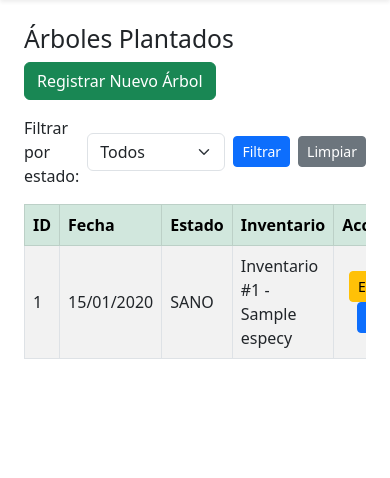
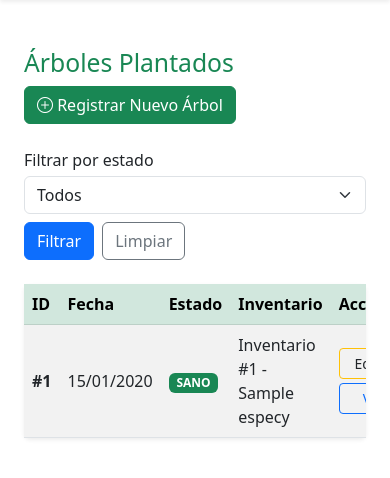
Before and after one commit to andrealuvjk/Proyecto-ReforestaSV, a Django app: page /mantenimientos/arboles/ in a window 390 px wide. Shown: the part 58-536 px from the top of the page. Run offline with Django 5.2, Linux system fonts and the light colour scheme; tables that the repository leaves empty hold one stand-in row (values such as "Sample post").

Commit message:
corrigiendo responsive en arbolesplantados

```diff
--- a/inventarios/templates/inventarios/inventario_list.html
+++ b/inventarios/templates/inventarios/inventario_list.html
@@ -154,7 +154,8 @@
                         <h6 class="text-success fw-bold border-bottom pb-1 mt-3">Métricas del Lote</h6>
                         <p class="mb-1"><strong>Cantidad Total:</strong> {{ item.cantidad }}</p>
                         <p class="mb-1"><strong>Árboles Sanos:</strong> <span class="badge bg-success">{{ item.arboles_sanos }}</span></p>
-                        <p class="mb-1"><strong>Árboles Deteriorados:</strong> <span class="badge bg-danger">{{ item.arboles_deteriorados }}</span></p>
+                        <p class="mb-1"><strong>Árboles Deteriorados:</strong> <span class="badge bg-warning">{{ item.arboles_deteriorados }}</span></p>
+                        <p class="mb-1"><strong>Árboles Perdidos:</strong> <span class="badge bg-danger">{{ item.arboles_perdidos }}</span></p>
 
                         <!-- Botón para redirigir a los mantenimientos de este lote -->
                         <div class="mt-3">
--- a/mantenimientos/templates/arboles-plantados/arboles_lista.html
+++ b/mantenimientos/templates/arboles-plantados/arboles_lista.html
@@ -1,168 +1,117 @@
 {% extends 'base.html' %}
 
 {% block content %}
+<div class="container py-4 mb-4">
 
-<div class="container mt-4 mb-4">
-
-    <div class="d-flex justify-content-between align-items-center flex-wrap gap-2 mb-3">
-        <h2 class="mb-0">Árboles Plantados</h2>
-
-        <a href="{% url 'mantenimientos:arbol_crear' %}"
-           class="btn btn-success">
-            Registrar Nuevo Árbol
+    <!-- Cabecera adaptativa -->
+    <div class="d-flex flex-column flex-sm-row justify-content-between align-items-start align-items-sm-center mb-4 gap-2">
+        <h2 class="text-success m-0">Árboles Plantados</h2>
+        <a href="{% url 'mantenimientos:arbol_crear' %}" class="btn btn-success">
+           <i class="bi bi-plus-circle"></i> Registrar Nuevo Árbol
         </a>
     </div>
-    <form method="GET" class="mb-3 d-flex align-items-center gap-2">
-        <label for="estado" class="form-label mb-0">Filtrar por estado:</label>
 
-        <select name="estado" id="estado" class="form-select" style="max-width: 220px;">
+    <!-- Formulario de filtro responsivo -->
+    <form method="GET" class="row g-2 align-items-end mb-4">
+        <div class="col-12 col-sm-auto">
+            <label for="estado" class="form-label mb-1">Filtrar por estado</label>
+            <select name="estado" id="estado" class="form-select">
                 <option value="">Todos</option>
                 <option value="SANO" {% if estado_seleccionado == 'SANO' %}selected{% endif %}>SANO</option>
                 <option value="DETERIORADO" {% if estado_seleccionado == 'DETERIORADO' %}selected{% endif %}>DETERIORADO</option>
                 <option value="PERDIDO" {% if estado_seleccionado == 'PERDIDO' %}selected{% endif %}>PERDIDO</option>
             </select>
+        </div>
+        <div class="col-12 col-sm-auto d-flex gap-2">
+            <button type="submit" class="btn btn-primary">Filtrar</button>
+            <a href="{% url 'mantenimientos:arboles_lista' %}" class="btn btn-outline-secondary">Limpiar</a>
+        </div>
+    </form>
 
-        <button type="submit" class="btn btn-primary btn-sm">Filtrar</button>
-        <a href="{% url 'mantenimientos:arboles_lista' %}" class="btn btn-secondary btn-sm">Limpiar</a>
-    </form>
+    <!-- Tabla dentro de tarjeta con sombra -->
+    {% if arboles %}
+    <div class="card shadow-sm border-0">
         <div class="table-responsive">
-        <table class="table table-bordered table-striped table-hover align-middle">
+            <table class="table table-striped table-hover align-middle mb-0">
                 <thead class="table-success">
                     <tr>
-                    <th>ID</th>
-                    <th>Fecha</th>
-                    <th>Estado</th>
-                    <th>Inventario</th>
-                    <th class="text-center">Acciones</th>
+                        <th scope="col">ID</th>
+                        <th scope="col">Fecha</th>
+                        <th scope="col">Estado</th>
+                        <th scope="col">Inventario</th>
+                        <th scope="col" class="text-center">Acciones</th>
                     </tr>
                 </thead>
-
                 <tbody>
                     {% for arbol in arboles %}
                     <tr>
-                    <td>{{ arbol.id }}</td>
+                        <td class="fw-bold">#{{ arbol.id }}</td>
                         <td>{{ arbol.fecha|date:"d/m/Y"|default:"-" }}</td>
-                    <td>{{ arbol.estado|default:"-" }}</td>
+                        <td>
+                            <span class="badge {% if arbol.estado == 'SANO' %}bg-success{% elif arbol.estado == 'DETERIORADO' %}bg-warning text-dark{% else %}bg-secondary{% endif %}">
+                                {{ arbol.estado|default:"-" }}
+                            </span>
+                        </td>
                         <td>{{ arbol.inventario }}</td>
-                 <td class="text-center">
-    <a href="{% url 'mantenimientos:arbol_editar' arbol.id %}"
-       class="btn btn-warning btn-sm">
+                        <td>
+                            <div class="d-flex flex-column flex-xxl-row justify-content-center gap-1">
+                                <a href="{% url 'mantenimientos:arbol_editar' arbol.id %}" class="btn btn-sm btn-outline-warning text-dark text-xxl-white">
                                     Editar
                                 </a>
-
-    <button type="button"
-            class="btn btn-primary btn-sm"
-            data-bs-toggle="modal"
-            data-bs-target="#modalArbol{{ arbol.id }}">
+                                <button type="button" class="btn btn-sm btn-outline-primary" data-bs-toggle="modal" data-bs-target="#modalArbol{{ arbol.id }}">
                                     Ver
                                 </button>
-</td>
-                    </td>
-                </tr>
-                </tr>
-
-                <!-- Modal para ver los datos del árbol -->
-                <div class="modal fade" id="modalArbol{{ arbol.id }}" tabindex="-1" aria-hidden="true">
-                    <div class="modal-dialog modal-lg modal-dialog-scrollable">
-                        <div class="modal-content">
-
-                            <div class="modal-header">
-                                <h5 class="modal-title">
-                                    Detalles del Árbol #{{ arbol.id }}
-                                </h5>
-                                <button type="button" class="btn-close" data-bs-dismiss="modal" aria-label="Cerrar"></button>
                             </div>
-
-                            <div class="modal-body">
-
-                                <h6>Información del árbol</h6>
-
-                                <p><strong>ID:</strong> {{ arbol.id }}</p>
-                                <p><strong>Fecha:</strong> {{ arbol.fecha|date:"d/m/Y"|default:"-" }}</p>
-                                <p><strong>Estado:</strong> {{ arbol.estado|default:"-" }}</p>
-                                <p><strong>Inventario:</strong> {{ arbol.inventario }}</p>
-
-                                <hr>
-
-                                <h6>Historial de mantenimientos</h6>
-
-                                {% for mantenimiento in arbol.mantenimientos.all %}
-                                    <div class="border rounded p-3 mb-2">
-                                        <p><strong>Fecha:</strong>{{ mantenimiento.fecha|date:"d/m/Y h:i A" }}</p>
-                                        <p class="mb-0"><strong>Descripción:</strong> {{ mantenimiento.descripcion }}</p>
-                                    </div>
-                                {% empty %}
-                                    <p class="text-muted">Este árbol no tiene mantenimientos registrados.</p>
-                                {% endfor %}
-
-                            </div>
-
-                            <div class="modal-footer">
-                                <button type="button" class="btn btn-secondary" data-bs-dismiss="modal">
-                                    Cerrar
-                                </button>
-                            </div>
-
-                        </div>
-                    </div>
-                </div>
-
-                {% empty %}
-
-                <tr>
-                    <td colspan="5" class="text-center">
-                        No hay árboles registrados.
                         </td>
                     </tr>
                     {% endfor %}
                 </tbody>
             </table>
         </div>
+    </div>
+    {% else %}
+    <div class="alert alert-warning text-center shadow-sm p-4" role="alert">
+        No hay árboles registrados{% if estado_seleccionado %} con el estado seleccionado{% endif %}.
+    </div>
+    {% endif %}
+
+    <!-- Modales renderizados una sola vez de forma limpia -->
     {% for arbol in arboles %}
-
-    <!-- Modal para ver los datos del árbol -->
     <div class="modal fade" id="modalArbol{{ arbol.id }}" tabindex="-1" aria-hidden="true">
         <div class="modal-dialog modal-lg modal-dialog-scrollable">
             <div class="modal-content">
-
                 <div class="modal-header">
-                    <h5 class="modal-title">Detalles del Árbol #{{ arbol.id }}</h5>
+                    <h5 class="modal-title fw-bold">Detalles del Árbol #{{ arbol.id }}</h5>
                     <button type="button" class="btn-close" data-bs-dismiss="modal" aria-label="Cerrar"></button>
                 </div>
-
                 <div class="modal-body">
-                    <h6>Información del árbol</h6>
-
-                    <p><strong>ID:</strong> {{ arbol.id }}</p>
-                    <p><strong>Fecha:</strong> {{ arbol.fecha|date:"d/m/Y"|default:"-" }}</p>
-                    <p><strong>Estado:</strong> {{ arbol.estado|default:"-" }}</p>
-                    <p><strong>Inventario:</strong> {{ arbol.inventario }}</p>
+                    <h6 class="text-success fw-bold">Información del árbol</h6>
+                    <p class="mb-1"><strong>ID:</strong> {{ arbol.id }}</p>
+                    <p class="mb-1"><strong>Fecha:</strong> {{ arbol.fecha|date:"d/m/Y"|default:"-" }}</p>
+                    <p class="mb-1"><strong>Estado:</strong> {{ arbol.estado|default:"-" }}</p>
+                    <p class="mb-3"><strong>Inventario:</strong> {{ arbol.inventario }}</p>
 
                     <hr>
 
-                    <h6>Historial de mantenimientos</h6>
-
+                    <h6 class="text-success fw-bold">Historial de mantenimientos</h6>
                     {% for mantenimiento in arbol.mantenimientos.all %}
-                        <div class="border rounded p-3 mb-2">
-                            <p><strong>Fecha:</strong> {{ mantenimiento.fecha|date:"d/m/Y H:i" }}</p>
+                        <div class="border rounded p-3 mb-2 bg-light">
+                            <p class="mb-1"><strong>Fecha:</strong> {{ mantenimiento.fecha|date:"d/m/Y H:i" }}</p>
                             <p class="mb-0"><strong>Descripción:</strong> {{ mantenimiento.descripcion }}</p>
                         </div>
                     {% empty %}
                         <p class="text-muted">Este árbol no tiene mantenimientos registrados.</p>
                     {% endfor %}
                 </div>
-
                 <div class="modal-footer">
                     <button type="button" class="btn btn-secondary" data-bs-dismiss="modal">
                         Cerrar
                     </button>
                 </div>
-
             </div>
         </div>
     </div>
+    {% endfor %}
 
-{% endfor %}
 </div>
-
 {% endblock %}
```
Lines whose indentation alone changed are shown as unchanged.
